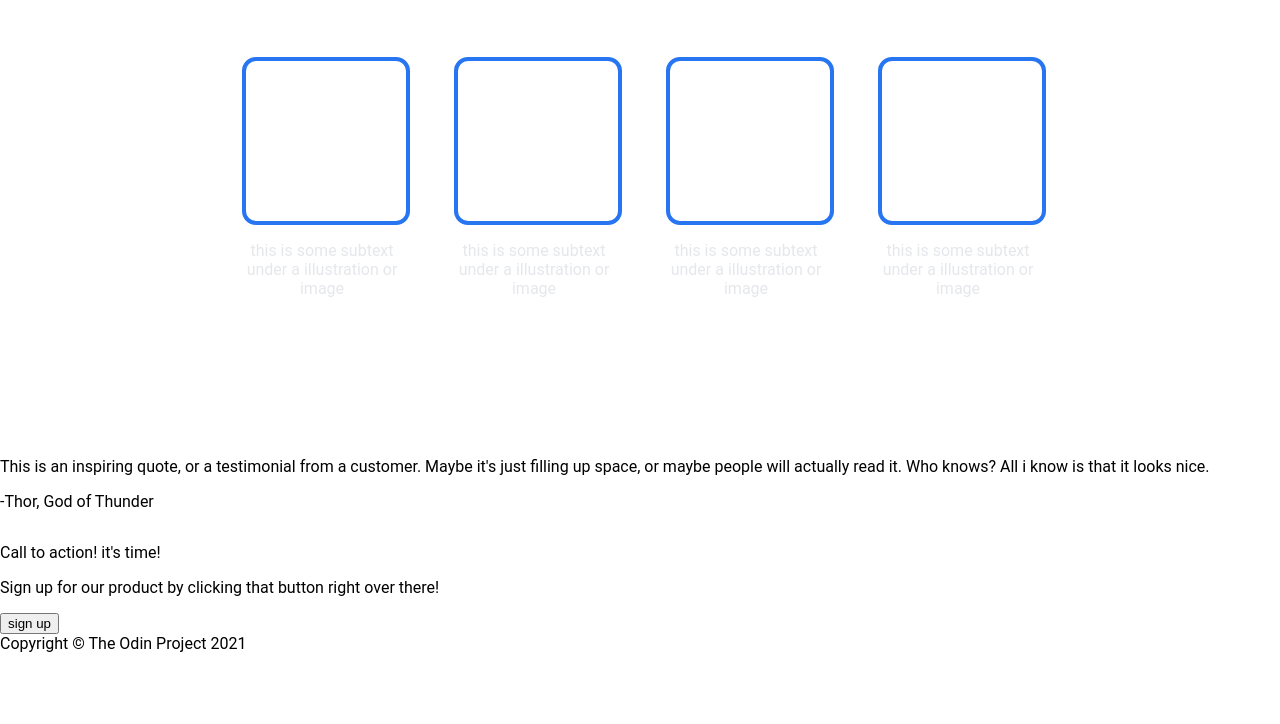
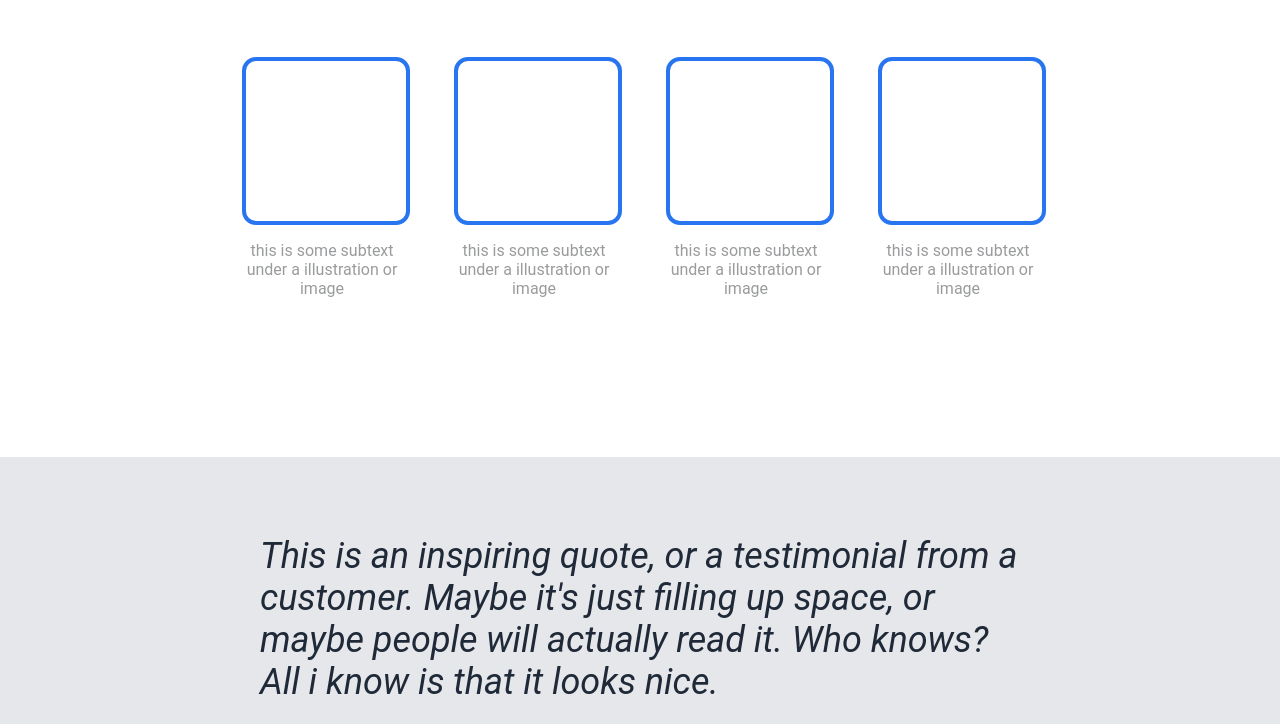
Before and after one commit to khal1986/first-webpage, a plain HTML site: page index.html in a window 1280 px wide. Shown: the part 605-1329 px from the top of the page. Before the commit the page ends 1258 px from the top, so only its background shows below. Drawn offline with Linux system fonts and the light colour scheme.

Commit message:
changes were made to quote section on html and completedstyling on css

```diff
--- a/index.html
+++ b/index.html
@@ -55,7 +55,7 @@
 </main>
     <div class="quote">
         <div class="thor">This is an inspiring quote, or a testimonial from a customer. Maybe it's just filling up space, or maybe people will actually read it. Who knows? All i know is that it looks nice.</div>
-        <p>-Thor, God of Thunder</p>
+        <p class="sec-quote">-Thor, God of Thunder</p>
     </div>
     <div class="end">
         <div class="card">
@@ -68,14 +68,5 @@
         Copyright © The Odin Project 2021
     </div>
 
-
-
-
-
-
-
-
-
-
 </body>
 </html>
--- a/style.css
+++ b/style.css
@@ -42,6 +42,7 @@ body {
     gap: 50px;
 
 }
+
 .left {
     width: 460px;
 
@@ -84,7 +85,6 @@ body {
 
 }
 
-
 .container {
     display: flex;
     height: 400px;
@@ -93,8 +93,6 @@ body {
     gap: 52px;
 
 }
-
-
 
 .title-two {
     font-size: 36px;
@@ -111,17 +109,36 @@ body {
     width: 160px;
     border-radius: 14px;
 
+}
+
+.info {
+    font-weight: 18px;
+    color: #9a9b9c;
+    max-width: 160px;
+    text-align: center;
 
 }
 
-
-
-
-.info {
-    font-weight: 18px;
-    color: #e5e7eb;
-    max-width: 160px;
-    text-align: center;
-
+.quote {
+    display: flex;
+    flex-direction: column;
+    justify-content: center;
+    background-color: #e5e7eb;
+    height: 400px;
+    padding-left: 260px;
+    padding-right: 260px;
 
 }
+
+.thor {
+    font-size: 36px;
+    color: #1f2937;
+    font-style: italic;
+}
+
+.sec-quote {
+    font-size: 24px;
+    font-weight: bold;
+    display: flex;
+    justify-content: flex-end;
+}
```
